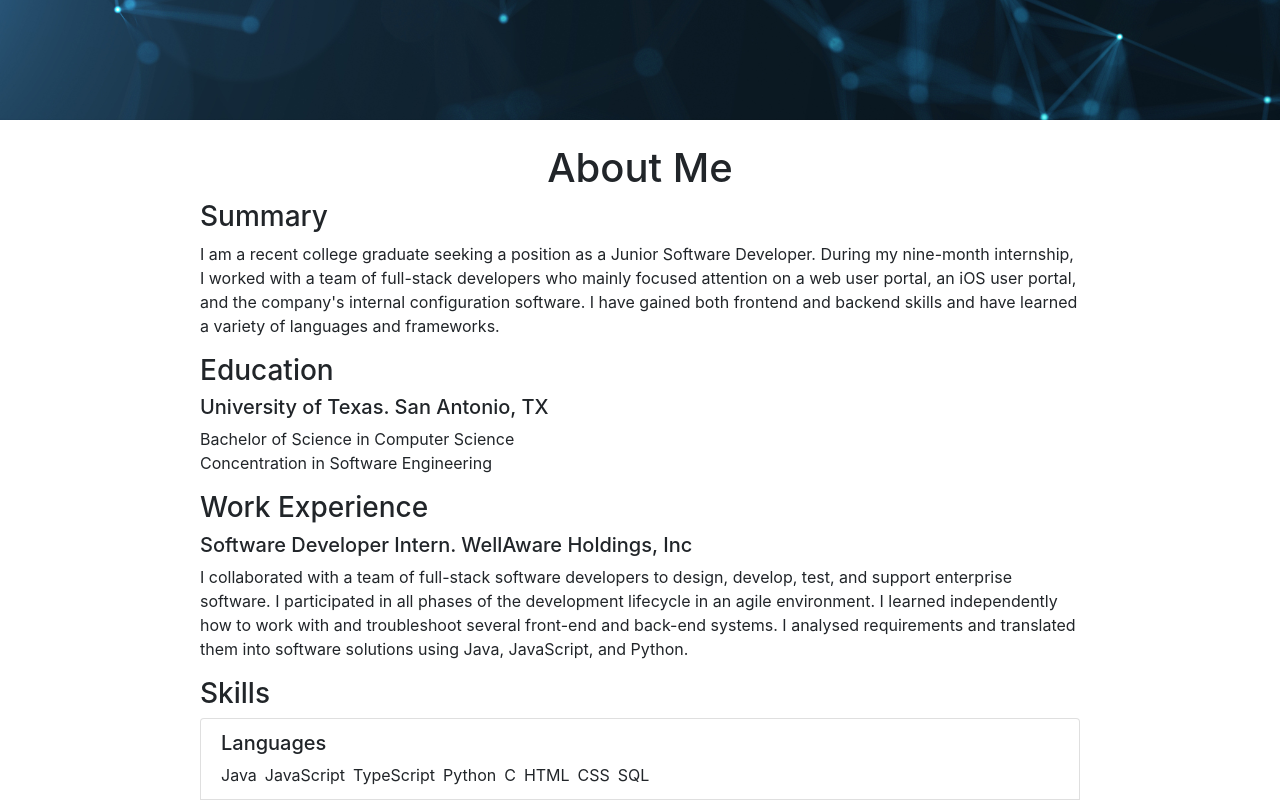
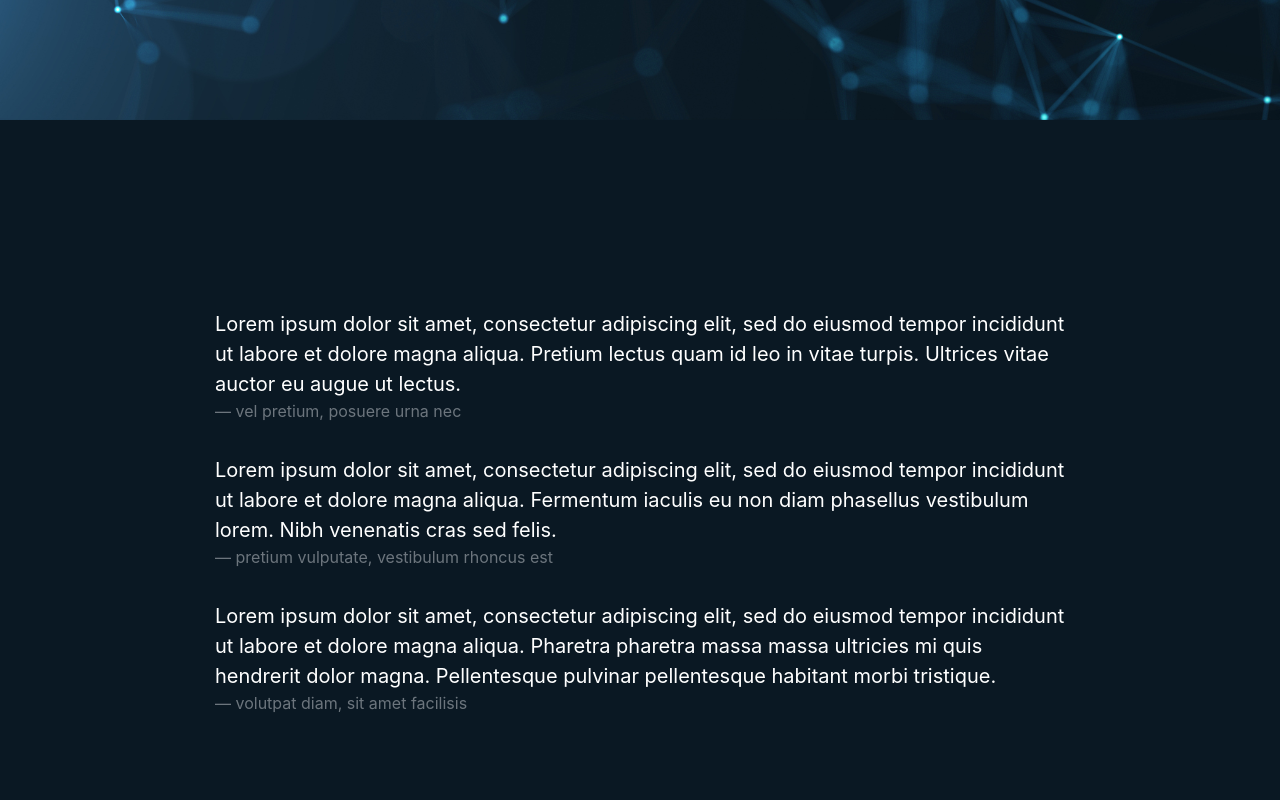
Before and after one commit to mpohler1/my-portfolio, a React (Create React App) app: page / in a window 1280 px wide. Shown: the part 680-1480 px from the top of the page. Built offline with nearby package versions, Linux system fonts and the light colour scheme.

Commit message:
moved about me to a resume component. Added testimonials component

```diff
--- a/src/App.css
+++ b/src/App.css
@@ -10,8 +10,13 @@
     background-attachment: fixed;
 }
 
+.bg-blue {
+    background-color: #0a1823;
+}
+
 .center {
     display: flex;
+    flex-direction: column;
     align-items: center;
     justify-content: center;
 }
--- a/src/App.jsx
+++ b/src/App.jsx
@@ -1,5 +1,4 @@
 import React from 'react';
-import AboutMe from "./components/AboutMe";
 import Testimonials from "./components/Testimonials";
 import Projects from "./components/Projects";
 import ContactMe from "./components/ContactMe";
@@ -12,9 +11,8 @@ function App() {
     <div className="bg">
       <Navbar/>
       <Headline/>
-      <AboutMe/>
+      <Projects/>
       <Testimonials/>
-      <Projects/>
       <ContactMe/>
     </div>
   );
--- a/src/components/Headline.jsx
+++ b/src/components/Headline.jsx
@@ -8,7 +8,7 @@ class Headline extends Component {
             <div className="container-fluid page center">
                 <div className="row">
                     <div className="col-12">
-                        <h1 className="display-1 text-white text-center">{headline}</h1>
+                        <h1 className="display-4 text-white text-left">{headline}</h1>
                     </div>
                 </div>
             </div>
--- a/src/components/AboutMe.jsx
+++ b/src/components/Resume.jsx
@@ -1,7 +1,7 @@
 import React, {Component} from "react";
-import {aboutMeTitle, background, skills} from "../resources/aboutMe";
+import {aboutMeTitle, background, skills} from "../resources/resume";
 
-class AboutMe extends Component {
+class Resume extends Component {
 
     render() {
         return (
@@ -47,4 +47,4 @@ class AboutMe extends Component {
     }
 }
 
-export default AboutMe;
+export default Resume;
--- a/src/components/Testimonials.jsx
+++ b/src/components/Testimonials.jsx
@@ -1,12 +1,25 @@
 import React, {Component} from "react";
+import {testimonials} from "../resources/testimonials";
 
 class Testimonials extends Component {
 
     render() {
         return (
-            <div>
+            <div className="container-fluid page bg-blue center text-white">
+                <div className="container center">
+                    {testimonials.map(testimonial => (
+                        <div className="row my-2 content">
+                            <div className="col">
+                                <blockquote className="blockquote">
+                                    <p className="m-0">{testimonial.quote}</p>
+                                    <footer className="blockquote-footer">{testimonial.name}, {testimonial.title}</footer>
+                                </blockquote>
+                            </div>
+                        </div>
+                    ))}
+                </div>
             </div>
-        )
+        );
     }
 }
 
--- a/src/resources/headline.js
+++ b/src/resources/headline.js
@@ -1 +1 @@
-export const headline = "Hello, I'm Mason Pohler. I'm a Computer Science graduate.";
+export const headline = "Hello, I'm Mason Pohler. I like to build software.";
--- /dev/null
+++ b/src/resources/testimonials.js
@@ -0,0 +1,17 @@
+export const testimonials = [
+    {
+        name: "vel pretium",
+        title: "posuere urna nec",
+        quote: "Lorem ipsum dolor sit amet, consectetur adipiscing elit, sed do eiusmod tempor incididunt ut labore et dolore magna aliqua. Pretium lectus quam id leo in vitae turpis. Ultrices vitae auctor eu augue ut lectus."
+    },
+    {
+        name: "pretium vulputate",
+        title: "vestibulum rhoncus est",
+        quote: "Lorem ipsum dolor sit amet, consectetur adipiscing elit, sed do eiusmod tempor incididunt ut labore et dolore magna aliqua. Fermentum iaculis eu non diam phasellus vestibulum lorem. Nibh venenatis cras sed felis."
+    },
+    {
+        name: "volutpat diam",
+        title: "sit amet facilisis",
+        quote: "Lorem ipsum dolor sit amet, consectetur adipiscing elit, sed do eiusmod tempor incididunt ut labore et dolore magna aliqua. Pharetra pharetra massa massa ultricies mi quis hendrerit dolor magna. Pellentesque pulvinar pellentesque habitant morbi tristique."
+    }
+];
```
Also changed, not shown: src/resources/resume.js (renamed from src/resources/aboutMe.js).
